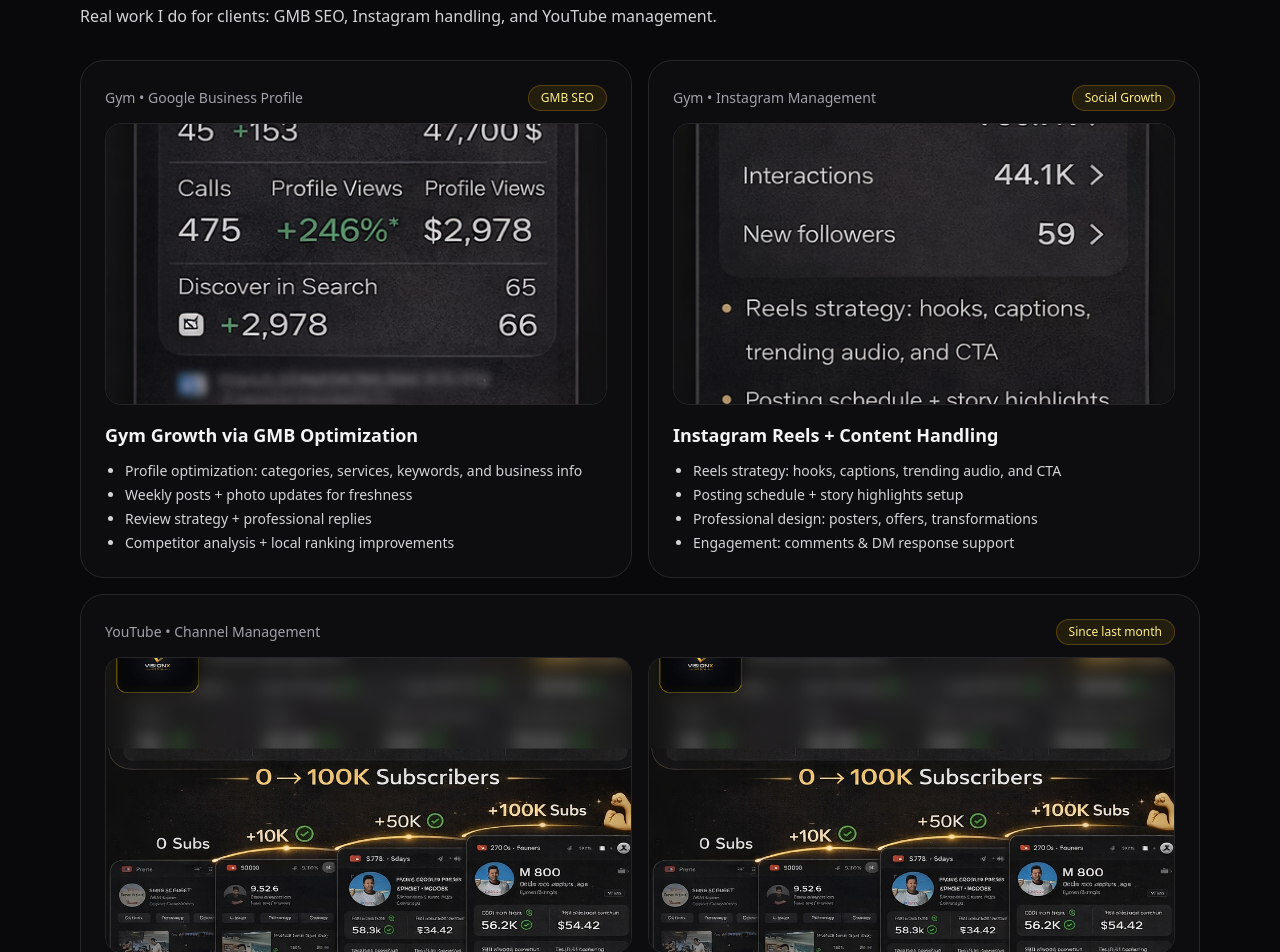
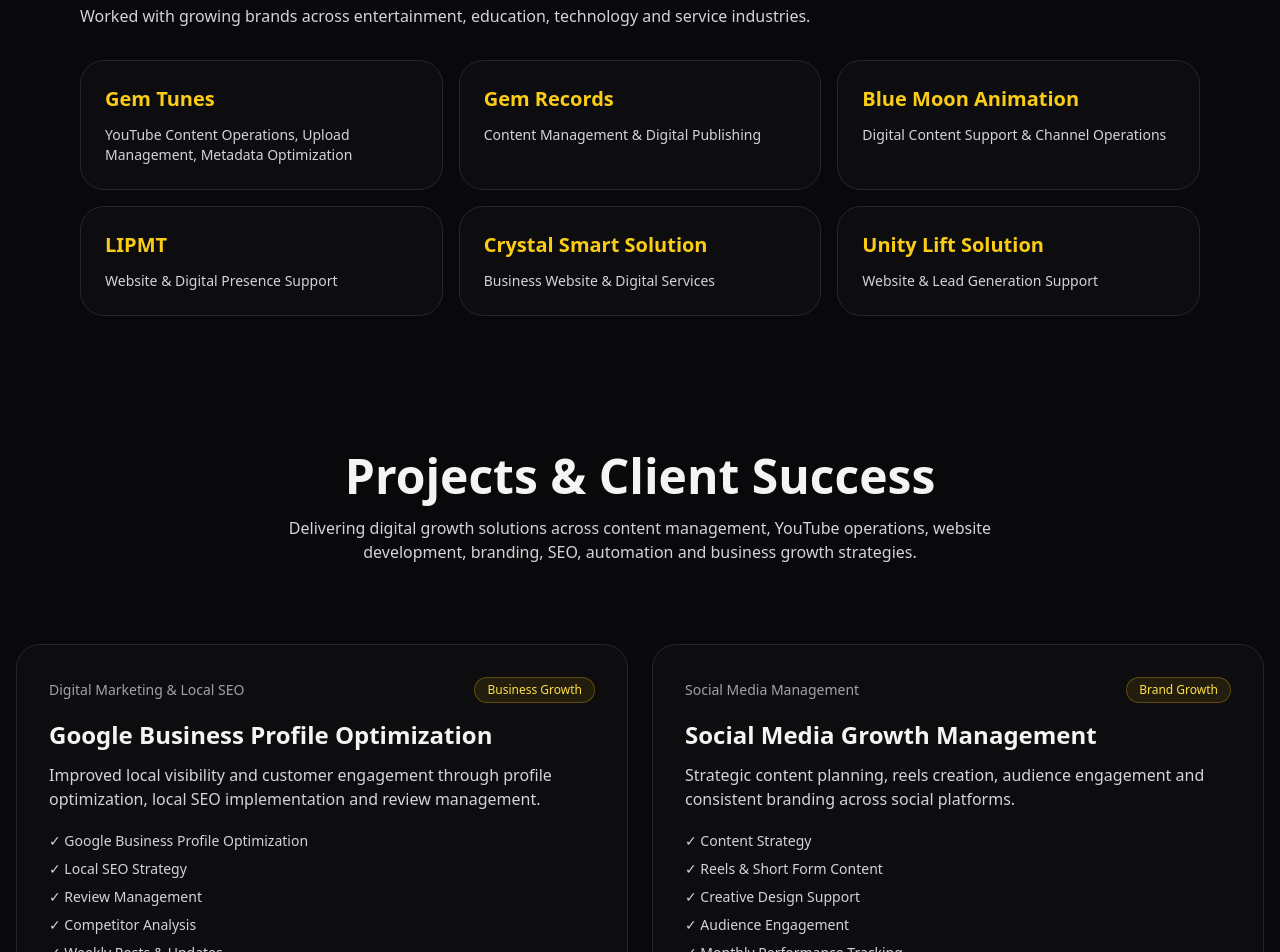
Before and after one commit to SwarnMehto/VisionX, a React (Vite) app: page / in a window 1280 px wide. Shown: the part 1760-2712 px from the top of the page. Built offline with nearby package versions, Linux system fonts and the light colour scheme.

Commit message:
Initial VisionX website

```diff
--- a/src/App.jsx
+++ b/src/App.jsx
@@ -211,7 +211,7 @@ export default function App() {
                   href="#work"
                   className="rounded-2xl border border-zinc-700 px-5 py-3 text-sm font-semibold text-zinc-100 hover:border-zinc-500"
                 >
-                  View Case Studies
+                  Our Projects & Success
                 </a>
               </div>
 
@@ -337,148 +337,276 @@ export default function App() {
         </div>
       </section>
 
-      {/* Work / Case Studies */}
-      <section id="work" className="mx-auto max-w-6xl px-4 py-14">
-        <h2 className="text-2xl font-bold md:text-3xl">Case Studies</h2>
-        <p className="mt-2 text-zinc-300">
-          Real work I do for clients: GMB SEO, Instagram handling, and YouTube management.
+      {/* Our Clients */}
+<section className="mx-auto max-w-6xl px-4 py-14">
+  <h2 className="text-2xl font-bold md:text-3xl">
+    Trusted By Businesses
+  </h2>
+
+  <p className="mt-2 text-zinc-300">
+    Worked with growing brands across entertainment,
+    education, technology and service industries.
+  </p>
+
+  <div className="mt-8 grid gap-4 md:grid-cols-3">
+    {[
+      {
+        name: "Gem Tunes",
+        work: "YouTube Content Operations, Upload Management, Metadata Optimization",
+      },
+      {
+        name: "Gem Records",
+        work: "Content Management & Digital Publishing",
+      },
+      {
+        name: "Blue Moon Animation",
+        work: "Digital Content Support & Channel Operations",
+      },
+      {
+        name: "LIPMT",
+        work: "Website & Digital Presence Support",
+      },
+      {
+        name: "Crystal Smart Solution",
+        work: "Business Website & Digital Services",
+      },
+      {
+        name: "Unity Lift Solution",
+        work: "Website & Lead Generation Support",
+      },
+    ].map((client) => (
+      <div
+        key={client.name}
+        className="rounded-3xl border border-zinc-800 bg-zinc-900/30 p-6"
+      >
+        <h3 className="text-xl font-semibold text-yellow-400">
+          {client.name}
+        </h3>
+
+        <p className="mt-3 text-sm text-zinc-300">
+          {client.work}
         </p>
+      </div>
+    ))}
+  </div>
+</section>
 
-        <div className="mt-8 grid gap-4 md:grid-cols-2">
-          {/* Case 1 */}
-          <div className="rounded-3xl border border-zinc-800 bg-zinc-900/30 p-6">
-            <div className="flex items-center justify-between">
-              <div className="text-sm text-zinc-400">Gym • Google Business Profile</div>
-              <div className="rounded-full border border-yellow-500/25 bg-yellow-500/10 px-3 py-1 text-xs text-yellow-200">
-                GMB SEO
-              </div>
-            </div>
+      {/* =======================================================
+PROJECTS & CLIENT SUCCESS
+======================================================= */}
 
-            <img
-              src={caseGmb}
-              alt="GMB Case Study"
-              className="mt-3 aspect-video w-full rounded-2xl object-cover border border-white/10"
-              loading="lazy"
-            />
+<section id="work" className="mx-auto max-w-7xl px-4 py-20">
+  <div className="text-center">
+    <h2 className="text-3xl md:text-5xl font-bold">
+      Projects & Client Success
+    </h2>
 
-            <h3 className="mt-4 text-lg font-semibold">Gym Growth via GMB Optimization</h3>
 
-            <ul className="mt-3 list-disc space-y-1 pl-5 text-sm text-zinc-300">
-              <li>Profile optimization: categories, services, keywords, and business info</li>
-              <li>Weekly posts + photo updates for freshness</li>
-              <li>Review strategy + professional replies</li>
-              <li>Competitor analysis + local ranking improvements</li>
-            </ul>
-          </div>
+<p className="mt-4 max-w-3xl mx-auto text-zinc-300">
+  Delivering digital growth solutions across content management,
+  YouTube operations, website development, branding, SEO,
+  automation and business growth strategies.
+</p>
 
-          {/* Case 2 */}
-          <div className="rounded-3xl border border-zinc-800 bg-zinc-900/30 p-6">
-            <div className="flex items-center justify-between">
-              <div className="text-sm text-zinc-400">Gym • Instagram Management</div>
-              <div className="rounded-full border border-yellow-500/25 bg-yellow-500/10 px-3 py-1 text-xs text-yellow-200">
-                Social Growth
-              </div>
-            </div>
 
-            <img
-              src={caseInsta}
-              alt="Instagram Case Study"
-              className="mt-3 aspect-video w-full rounded-2xl object-cover border border-white/10"
-              loading="lazy"
-            />
+  </div>
 
-            <h3 className="mt-4 text-lg font-semibold">Instagram Reels + Content Handling</h3>
+{/* ================= CLIENTS ================= */}
 
-            <ul className="mt-3 list-disc space-y-1 pl-5 text-sm text-zinc-300">
-              <li>Reels strategy: hooks, captions, trending audio, and CTA</li>
-              <li>Posting schedule + story highlights setup</li>
-              <li>Professional design: posters, offers, transformations</li>
-              <li>Engagement: comments & DM response support</li>
-            </ul>
-          </div>
+  {/* <div className="mt-16">
+    <h3 className="text-2xl font-semibold text-center">
+      Brands We Have Worked With
+    </h3>
 
-          {/* Case 3 */}
-          <div className="rounded-3xl border border-zinc-800 bg-zinc-900/30 p-6 md:col-span-2">
-            <div className="flex items-center justify-between">
-              <div className="text-sm text-zinc-400">YouTube • Channel Management</div>
-              <div className="rounded-full border border-yellow-500/25 bg-yellow-500/10 px-3 py-1 text-xs text-yellow-200">
-                Since last month
-              </div>
-            </div>
 
-            <div className="mt-3 grid gap-4 md:grid-cols-2">
-              <img
-                src={caseYt1}
-                alt="YouTube Case Study 1"
-                className="aspect-video w-full rounded-2xl object-cover border border-white/10"
-                loading="lazy"
-              />
-              {/* ✅ Same image use kiya (caseYt2 error fix) */}
-              <img
-                src={caseYt1}
-                alt="YouTube Case Study 2"
-                className="aspect-video w-full rounded-2xl object-cover border border-white/10"
-                loading="lazy"
-              />
-            </div>
+<div className="mt-8 grid gap-4 md:grid-cols-3">
+  {[
+    "Gem Tunes",
+    "Gem Records",
+    "Blue Moon Animation",
+    "LIPMT",
+    "Crystal Smart Solution",
+    "Unity Lift Solution",
+  ].map((brand) => (
+    <div
+      key={brand}
+      className="rounded-3xl border border-zinc-800 bg-zinc-900/30 p-6 text-center hover:border-yellow-500/40 transition"
+    >
+      <h4 className="text-xl font-semibold text-yellow-400">
+        {brand}
+      </h4>
+    </div>
+  ))}
+</div>
 
-            <h3 className="mt-4 text-lg font-semibold">YouTube Uploads + SEO + Thumbnails</h3>
 
-            <ul className="mt-3 list-disc space-y-1 pl-5 text-sm text-zinc-300">
-              <li>Video uploading + titles, tags, descriptions (SEO)</li>
-              <li>Thumbnail design + branding consistency</li>
-              <li>Playlist organization + channel optimization</li>
-              <li>Weekly performance tracking (views, CTR, retention)</li>
-            </ul>
+  </div> */}
 
-            <div
-              ref={growthRef}
-              className="mt-6 rounded-3xl border border-white/10 bg-white/5 p-6 backdrop-blur-xl shadow-[0_0_25px_rgba(234,179,8,0.18)]"
-            >
-              <div className="flex flex-col gap-2 sm:flex-row sm:items-end sm:justify-between">
-                <div>
-                  <div className="text-sm text-zinc-300">Subscriber Growth</div>
-                  <div className="mt-1 text-xl font-semibold">0 → 100K Subscribers</div>
-                </div>
+{/* ================= PROJECTS ================= */}
 
-                <div className="text-sm text-zinc-300">
-                  <span className="font-semibold text-yellow-300">
-                    {countSubs.toLocaleString()}
-                  </span>{" "}
-                  / {targetSubs.toLocaleString()} •{" "}
-                  <span className="text-yellow-300">{progress}%</span>
-                </div>
-              </div>
+  <div className="mt-20 grid gap-6 md:grid-cols-2">
 
-              <div className="mt-4 h-3 w-full overflow-hidden rounded-full bg-zinc-800/70">
-                <div
-                  className="h-full rounded-full bg-yellow-500 transition-[width] duration-[1200ms] ease-out"
-                  style={{ width: `${growthOn ? progress : 0}%` }}
-                />
-              </div>
 
-              <div className="mt-4 grid gap-3 sm:grid-cols-3">
-                <div className="rounded-2xl border border-white/10 bg-white/5 p-4">
-                  <div className="text-xs text-zinc-400">Last 28 days</div>
-                  <div className="mt-1 text-lg font-semibold text-white">69.0K Views</div>
-                </div>
-                <div className="rounded-2xl border border-white/10 bg-white/5 p-4">
-                  <div className="text-xs text-zinc-400">Watch time</div>
-                  <div className="mt-1 text-lg font-semibold text-white">442 hrs</div>
-                </div>
-                <div className="rounded-2xl border border-white/10 bg-white/5 p-4">
-                  <div className="text-xs text-zinc-400">New subs</div>
-                  <div className="mt-1 text-lg font-semibold text-white">+5.1K</div>
-                </div>
-              </div>
+{/* PROJECT 1 */}
+<div className="rounded-3xl border border-zinc-800 bg-zinc-900/30 p-8">
+  <div className="flex justify-between items-center">
+    <span className="text-zinc-400 text-sm">
+      Digital Marketing & Local SEO
+    </span>
 
-              <p className="mt-4 text-sm text-zinc-300">
-                Scroll-triggered proof section. Replace numbers with your exact analytics screenshots.
-              </p>
-            </div>
-          </div>
-        </div>
-      </section>
+    <span className="rounded-full bg-yellow-500/10 border border-yellow-500/30 px-3 py-1 text-xs text-yellow-300">
+      Business Growth
+    </span>
+  </div>
+
+  <h3 className="mt-4 text-2xl font-semibold">
+    Google Business Profile Optimization
+  </h3>
+
+  <p className="mt-3 text-zinc-300">
+    Improved local visibility and customer engagement through
+    profile optimization, local SEO implementation and review management.
+  </p>
+
+  <ul className="mt-5 space-y-2 text-sm text-zinc-300">
+    <li>✓ Google Business Profile Optimization</li>
+    <li>✓ Local SEO Strategy</li>
+    <li>✓ Review Management</li>
+    <li>✓ Competitor Analysis</li>
+    <li>✓ Weekly Posts & Updates</li>
+  </ul>
+</div>
+
+{/* PROJECT 2 */}
+<div className="rounded-3xl border border-zinc-800 bg-zinc-900/30 p-8">
+  <div className="flex justify-between items-center">
+    <span className="text-zinc-400 text-sm">
+      Social Media Management
+    </span>
+
+    <span className="rounded-full bg-yellow-500/10 border border-yellow-500/30 px-3 py-1 text-xs text-yellow-300">
+      Brand Growth
+    </span>
+  </div>
+
+  <h3 className="mt-4 text-2xl font-semibold">
+    Social Media Growth Management
+  </h3>
+
+  <p className="mt-3 text-zinc-300">
+    Strategic content planning, reels creation, audience engagement
+    and consistent branding across social platforms.
+  </p>
+
+  <ul className="mt-5 space-y-2 text-sm text-zinc-300">
+    <li>✓ Content Strategy</li>
+    <li>✓ Reels & Short Form Content</li>
+    <li>✓ Creative Design Support</li>
+    <li>✓ Audience Engagement</li>
+    <li>✓ Monthly Performance Tracking</li>
+  </ul>
+</div>
+
+{/* PROJECT 3 */}
+<div className="rounded-3xl border border-zinc-800 bg-zinc-900/30 p-8">
+  <div className="flex justify-between items-center">
+    <span className="text-zinc-400 text-sm">
+      YouTube Management
+    </span>
+
+    <span className="rounded-full bg-yellow-500/10 border border-yellow-500/30 px-3 py-1 text-xs text-yellow-300">
+      Content Operations
+    </span>
+  </div>
+
+  <h3 className="mt-4 text-2xl font-semibold">
+    YouTube Channel Operations & SEO
+  </h3>
+
+  <p className="mt-3 text-zinc-300">
+    Managing large-scale YouTube publishing workflows,
+    metadata optimization and channel performance growth.
+  </p>
+
+  <ul className="mt-5 space-y-2 text-sm text-zinc-300">
+    <li>✓ Video Publishing</li>
+    <li>✓ SEO Titles & Descriptions</li>
+    <li>✓ Thumbnail Optimization</li>
+    <li>✓ Playlist Management</li>
+    <li>✓ Analytics & Performance Tracking</li>
+  </ul>
+</div>
+
+{/* PROJECT 4 */}
+<div className="rounded-3xl border border-zinc-800 bg-zinc-900/30 p-8">
+  <div className="flex justify-between items-center">
+    <span className="text-zinc-400 text-sm">
+      Software Development
+    </span>
+
+    <span className="rounded-full bg-yellow-500/10 border border-yellow-500/30 px-3 py-1 text-xs text-yellow-300">
+      Automation
+    </span>
+  </div>
+
+  <h3 className="mt-4 text-2xl font-semibold">
+    Bulk Reminder Management System
+  </h3>
+
+  <p className="mt-3 text-zinc-300">
+    Custom software solution designed to automate reminders,
+    customer communication and campaign management.
+  </p>
+
+  <ul className="mt-5 space-y-2 text-sm text-zinc-300">
+    <li>✓ Campaign Management</li>
+    <li>✓ CSV Upload System</li>
+    <li>✓ Customer Database</li>
+    <li>✓ Automated Reminder Flow</li>
+    <li>✓ Reporting Dashboard</li>
+  </ul>
+</div>
+
+
+  </div>
+
+{/* ================= STATS ================= */}
+
+  <div className="mt-20 grid gap-4 md:grid-cols-4">
+
+
+<div className="rounded-3xl border border-zinc-800 bg-zinc-900/30 p-6 text-center">
+  <div className="text-4xl font-bold text-yellow-400">6+</div>
+  <div className="mt-2 text-sm text-zinc-400">
+    Brands Worked With
+  </div>
+</div>
+
+<div className="rounded-3xl border border-zinc-800 bg-zinc-900/30 p-6 text-center">
+  <div className="text-4xl font-bold text-yellow-400">4+</div>
+  <div className="mt-2 text-sm text-zinc-400">
+    Years Experience
+  </div>
+</div>
+
+<div className="rounded-3xl border border-zinc-800 bg-zinc-900/30 p-6 text-center">
+  <div className="text-4xl font-bold text-yellow-400">1000+</div>
+  <div className="mt-2 text-sm text-zinc-400">
+    Content Assets Managed
+  </div>
+</div>
+
+<div className="rounded-3xl border border-zinc-800 bg-zinc-900/30 p-6 text-center">
+  <div className="text-4xl font-bold text-yellow-400">100%</div>
+  <div className="mt-2 text-sm text-zinc-400">
+    Dedicated Support
+  </div>
+</div>
+
+
+  </div>
+</section>
+
 
       {/* Pricing */}
       <section id="pricing" className="mx-auto max-w-6xl px-4 py-14">
@@ -487,9 +615,9 @@ export default function App() {
 
         <div className="mt-8 grid gap-4 md:grid-cols-3">
           {[
-            ["Starter", "₹3000/mo", ["8 posts", "4 reels", "Captions + hashtags", "Basic reporting"]],
-            ["Growth", "₹7000/mo", ["12 posts", "8 reels", "Google profile optimization", "Monthly strategy call"]],
-            ["Premium", "₹12000/mo", ["20 posts", "12 reels", "Ads setup + funnel", "Lead tracking support"]],
+            ["Starter", "₹3500/mo", ["8 posts", "4 reels", "Captions + hashtags", "Basic reporting"]],
+            ["Growth", "₹8000/mo", ["12 posts", "8 reels", "Google profile optimization", "On Page SEO", "Off Page SEO", "Monthly Reports"]],
+            ["Premium", "₹12000/mo", ["20 posts", "12 reels", "Ads setup + funnel", "On Page SEO", "Off Page SEO","GEO Targeting","Backlinks", "Weekly Reports"]],
           ].map(([name, price, items]) => (
             <div key={name} className="rounded-3xl border border-zinc-800 bg-zinc-900/30 p-6">
               <div className="text-sm text-zinc-300">{name}</div>
```
